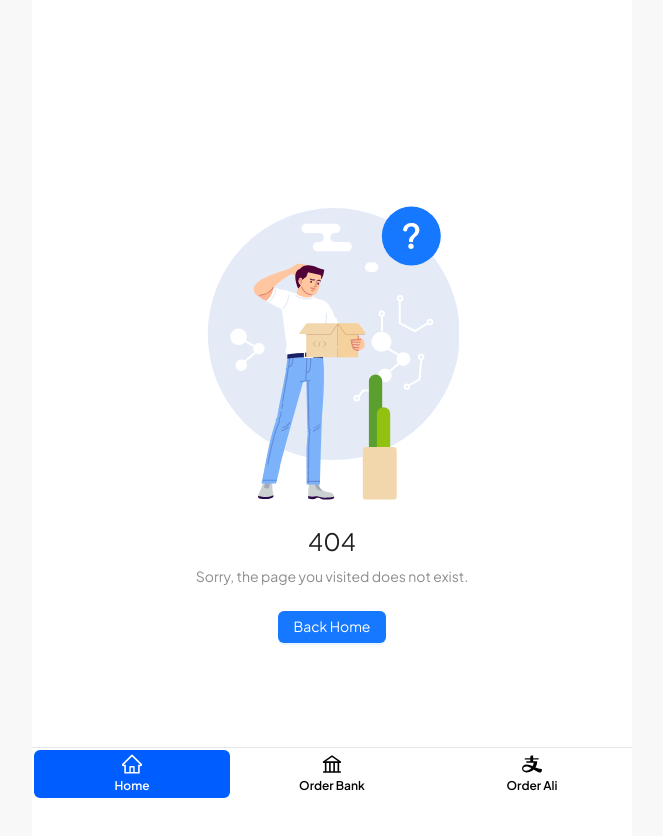
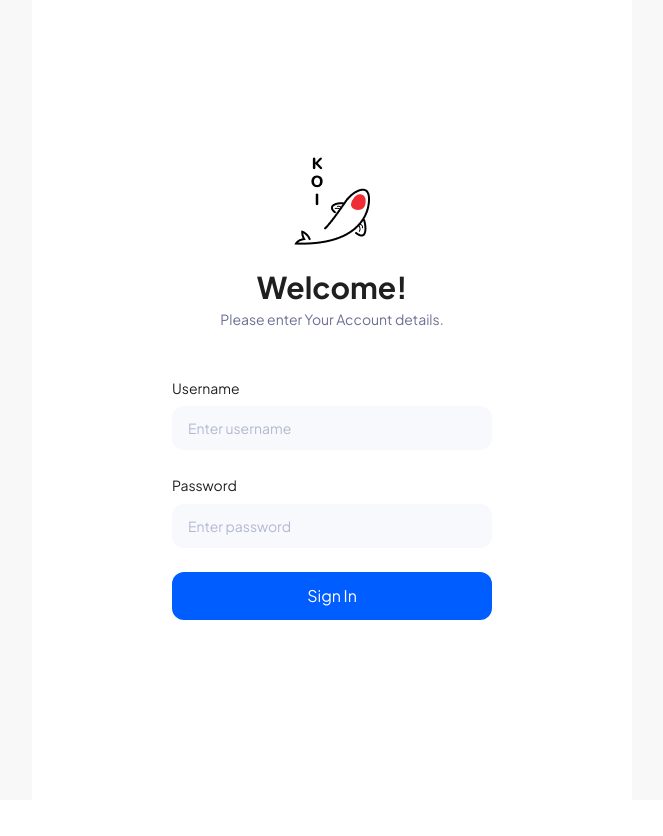
Before and after one commit to crendyyy/Alirankoi, a React (Vite) app: page / in a window 1280 px wide. Before the commit this address had no page. Shown: the top 836 px of the page, without its empty margins (308-971 px from the left). After the commit the page ends 800 px from the top, so only its background shows below. Built offline with nearby package versions, Linux system fonts and the light colour scheme.

Commit message:
Fix route home and login

```diff
--- a/src/components/orders/NewTableAdminOrder.jsx
+++ b/src/components/orders/NewTableAdminOrder.jsx
@@ -176,7 +176,6 @@ const NewTableAdminOrder = ({
   const filteredOrders =
     orders?.payload
       .filter((order) => order.order_type === "Bank")
-      .filter((order) => order.status !== "Awaiting Payment")
       .filter((order) => {
         const orderDate = dayjs(order.createdAt).format(dateFormat);
         const matchDate = selectedDate ? orderDate === selectedDate : true;
--- a/src/components/orders/TableAdminOrderAli.jsx
+++ b/src/components/orders/TableAdminOrderAli.jsx
@@ -171,7 +171,6 @@ const TableAdminOrderAli = ({
   const filteredOrders =
     orders?.payload
       .filter((order) => order.order_type === "Alipay")
-      .filter((order) => order.status !== "Awaiting Payment")
       .filter((order) => {
         const orderDate = dayjs(order.createdAt).format(dateFormat);
         const matchDate = selectedDate ? orderDate === selectedDate : true;
--- a/src/components/shared/BottomBar.jsx
+++ b/src/components/shared/BottomBar.jsx
@@ -6,7 +6,7 @@ const ButtomBar = () => {
   return (
     <div className="fixed bottom-0 z-10 flex w-[600px] max-[1080px]:w-full overflow-hidden bg-white border-t border-gray-200 border-solid">
       <div className="flex justify-between w-full">
-        <Menu icon={HomeOutlined} link="/" text="Home" />
+        <Menu icon={HomeOutlined} link="/home" text="Home" />
         <Menu icon={BankOutlined} link="/order/bank" text="Order Bank" />
         <Menu icon={AlipayOutlined} link="/order/alipay" text="Order Ali" />
       </div>
--- a/src/pages/Dashboard.jsx
+++ b/src/pages/Dashboard.jsx
@@ -52,7 +52,7 @@ const Dashboard = () => {
     try {
       toast.update("Logout successfully.", "success");
       logout();
-      navigate("/login");
+      navigate("/");
     } catch (error) {
       console.log(error);
     }
--- a/src/pages/Home.jsx
+++ b/src/pages/Home.jsx
@@ -35,7 +35,7 @@ const Home = () => {
     try {
       toast.update("Logout successfully.", "success");
       logout();
-      navigate("/login");
+      navigate("/");
     } catch (error) {
       console.log(error);
     }
--- a/src/pages/Login.jsx
+++ b/src/pages/Login.jsx
@@ -33,7 +33,7 @@ const Login = () => {
           const { token, user } = data.data.payload;
           if (token) {
             login(user, token);
-            navigate(user.is_admin ? "/dashboard" : "/");
+            navigate(user.is_admin ? "/dashboard" : "/home");
           } else {
             console.log("Invalid Credentials");
           }
@@ -51,9 +51,9 @@ const Login = () => {
     <Layout className="flex items-center justify-center bg-white">
       <Content className="flex items-center w-80">
         <div className="flex flex-col w-full gap-4">
-          <div className="text-center mb-8 flex flex-col items-center">
-            <img src={logoKoi} alt="Logo Koi" className="w-fit mb-6" />
-            <h1 className="font-bold text-3xl mb-1">Welcome!</h1>
+          <div className="flex flex-col items-center mb-8 text-center">
+            <img src={logoKoi} alt="Logo Koi" className="mb-6 w-fit" />
+            <h1 className="mb-1 text-3xl font-bold">Welcome!</h1>
             <p className="text-[#6C6F93]">Please enter Your Account details.</p>
           </div>
           <Form layout="vertical" style={{ maxWidth: 600 }} name="login" initialValues={{ remember: true }} onFinish={handleSubmit}>
@@ -82,7 +82,7 @@ const Login = () => {
             </Form.Item>
             <Form.Item>
               <button
-                className="w-full bg-primary text-base text-center text-white py-3 rounded-xl"
+                className="w-full py-3 text-base text-center text-white bg-primary rounded-xl"
                 type="submit"
                 loading={loginMutation.isLoading} // Show loading state while submitting
               >
--- a/src/pages/NotFound.jsx
+++ b/src/pages/NotFound.jsx
@@ -4,7 +4,7 @@ import { useNavigate } from "react-router-dom";
 const NotFound = () => {
   const navigate = useNavigate();
   const handleBack = () => {
-    navigate("/login");
+    navigate("/");
   };
   return (
     <main className="flex flex-col items-center justify-center h-screen">
--- a/src/pages/OrderDetail.jsx
+++ b/src/pages/OrderDetail.jsx
@@ -923,9 +923,11 @@ const OrderDetail = () => {
                         <Upload
                           listType="picture"
                           className="w-full"
-                          fileList={qrCodeList}
+                          fileList={
+                            qrCodeList[index] ? [qrCodeList[index]] : []
+                          }
                           onPreview={handlePreview}
-                          onChange={handleChangeQr}
+                          onChange={(info) => handleChangeQrtes(info, index)}
                           beforeUpload={() => false}
                           maxCount={3}
                           disabled={!isEdit || orderId !== order?._id}
--- a/src/routes/index.jsx
+++ b/src/routes/index.jsx
@@ -23,7 +23,7 @@ const LayoutUser = () => {
   return (
     <>
       <div className="min-h-screen flex flex-col justify-center w-full items-center bg-[#F8F8F8]">
-        {path === "/login" || path === "/register" ? (
+        {path === "/" || path === "/register" ? (
           <main className="relative flex flex-col justify-between min-h-screen max-[1080px]:w-full w-[600px] bg-white">
             <Outlet />
           </main>
@@ -103,11 +103,7 @@ const routes = [
         children: [
           {
             index: true,
-            element: (
-              <ProtectedRoutes roles={["user", "admin"]}>
-                <Home />
-              </ProtectedRoutes>
-            ),
+            element: <Login />,
           },
           {
             path: "/order/bank",
@@ -152,34 +148,17 @@ const routes = [
             ],
           },
           {
-            path: "/setting",
+            path: "/home",
             children: [
               {
                 index: true,
                 element: (
                   <ProtectedRoutes roles={["user"]}>
-                    <Setting />
+                    <Home />
                   </ProtectedRoutes>
                 ),
               },
             ],
-          },
-          {
-            path: "/profile",
-            children: [
-              {
-                index: true,
-                element: (
-                  <ProtectedRoutes roles={["user"]}>
-                    <Profile />
-                  </ProtectedRoutes>
-                ),
-              },
-            ],
-          },
-          {
-            path: "/login",
-            children: [{ index: true, element: <Login /> }],
           },
           {
             path: "/register",
```
